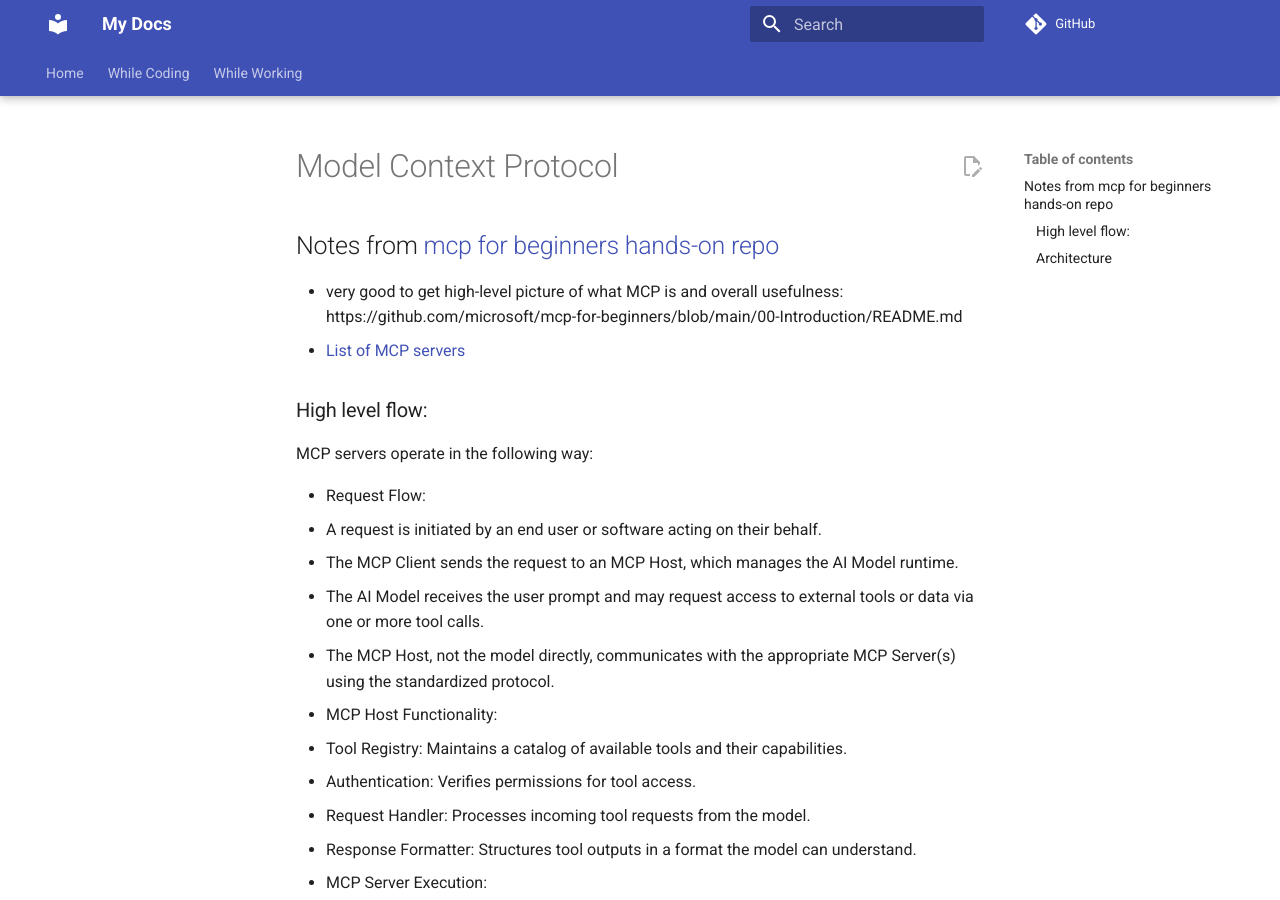
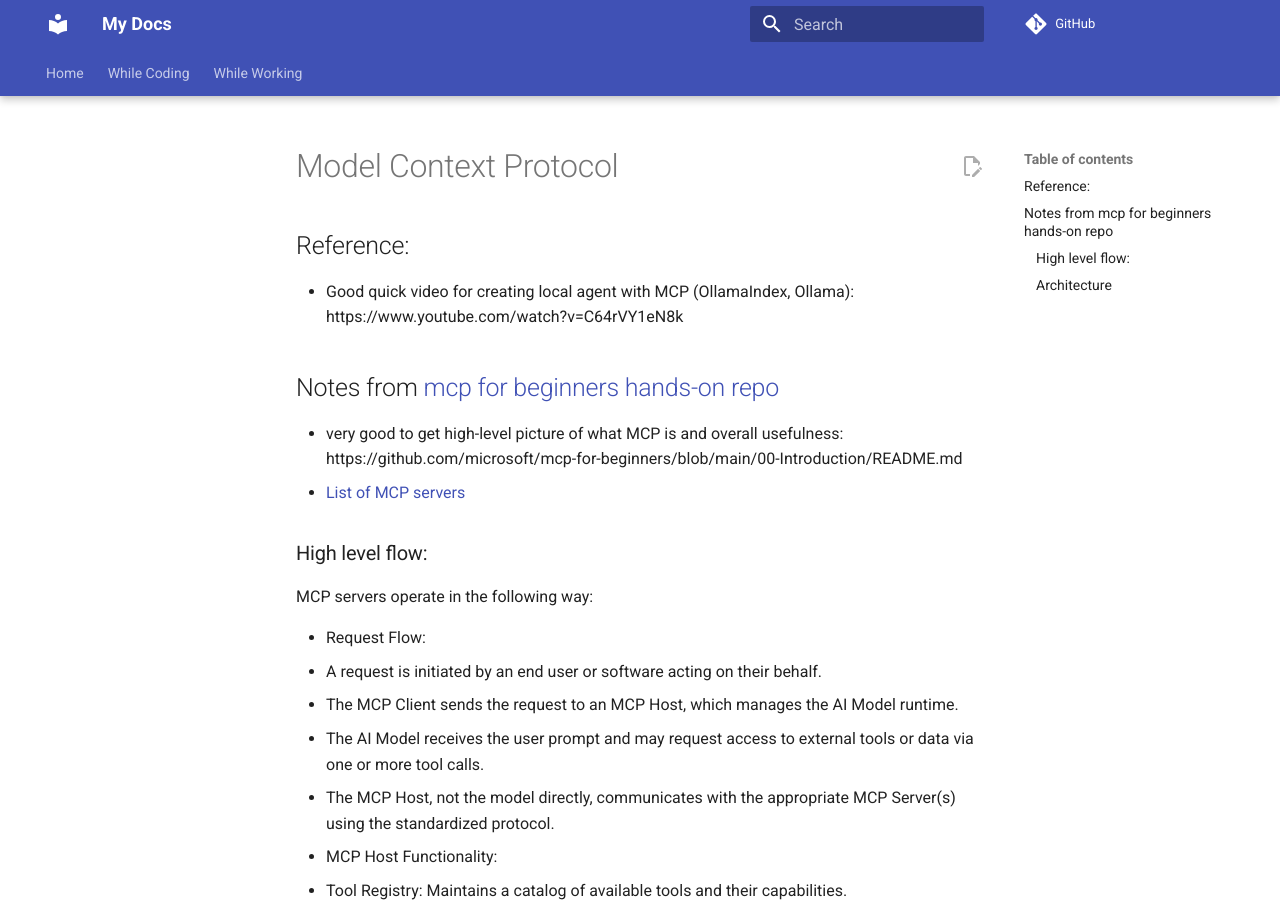
Before and after one commit to ossdhaval/mysite, an MkDocs documentation site: the page built from source/while-coding/ai/mcp.md, in a window 1280 px wide and 900 px high. Built offline with MkDocs 1.6.1 and Material for MkDocs 9.7.7, drawn with Linux system fonts in a browser that asks for light colours; comment, search, counter and statistics services are not loaded.

Commit message:
Update mcp.md

```diff
--- a/source/while-coding/ai/mcp.md
+++ b/source/while-coding/ai/mcp.md
@@ -1,4 +1,9 @@
 # Model Context Protocol
+
+## Reference:
+
+- Good quick video for creating local agent with MCP (OllamaIndex, Ollama): https://www.youtube.com/watch?v=C64rVY1eN8k
+
 
 ## Notes from [mcp for beginners hands-on repo](https://github.com/microsoft/mcp-for-beginners/tree/main)
 
```
